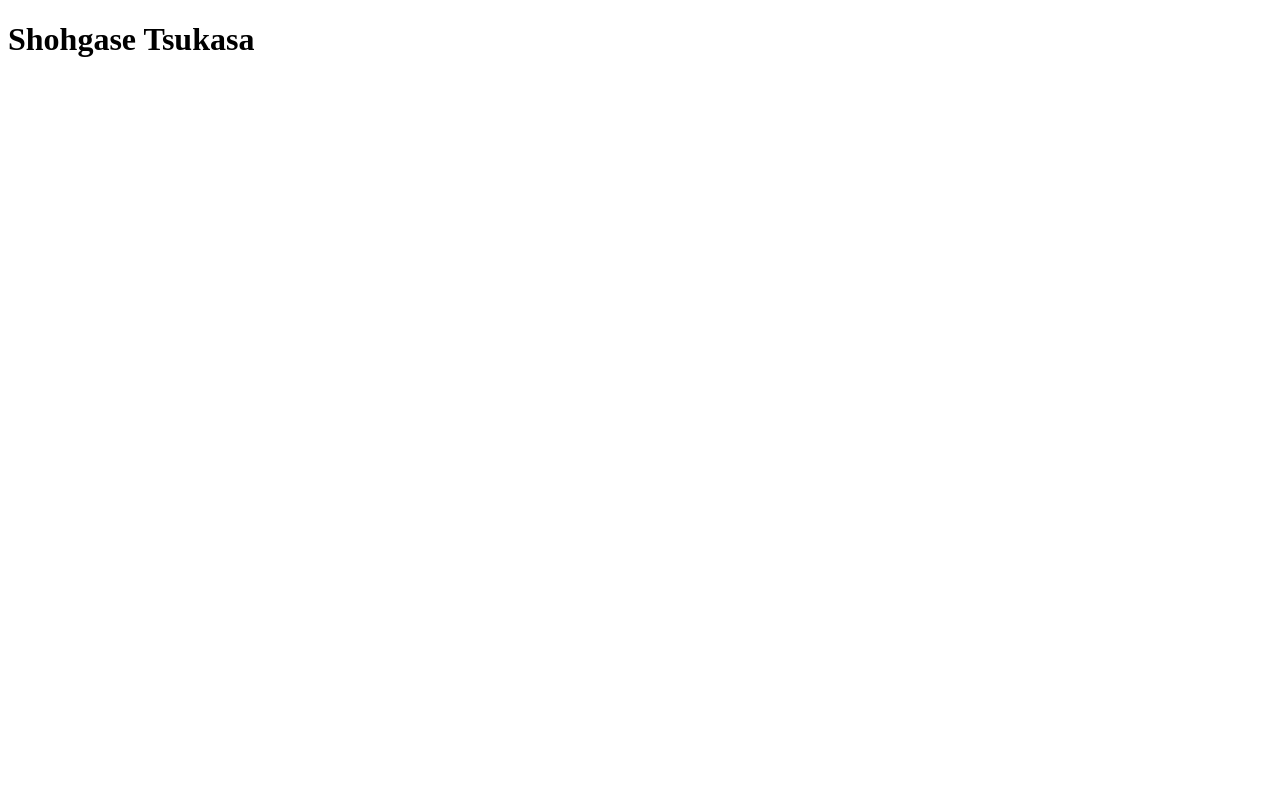
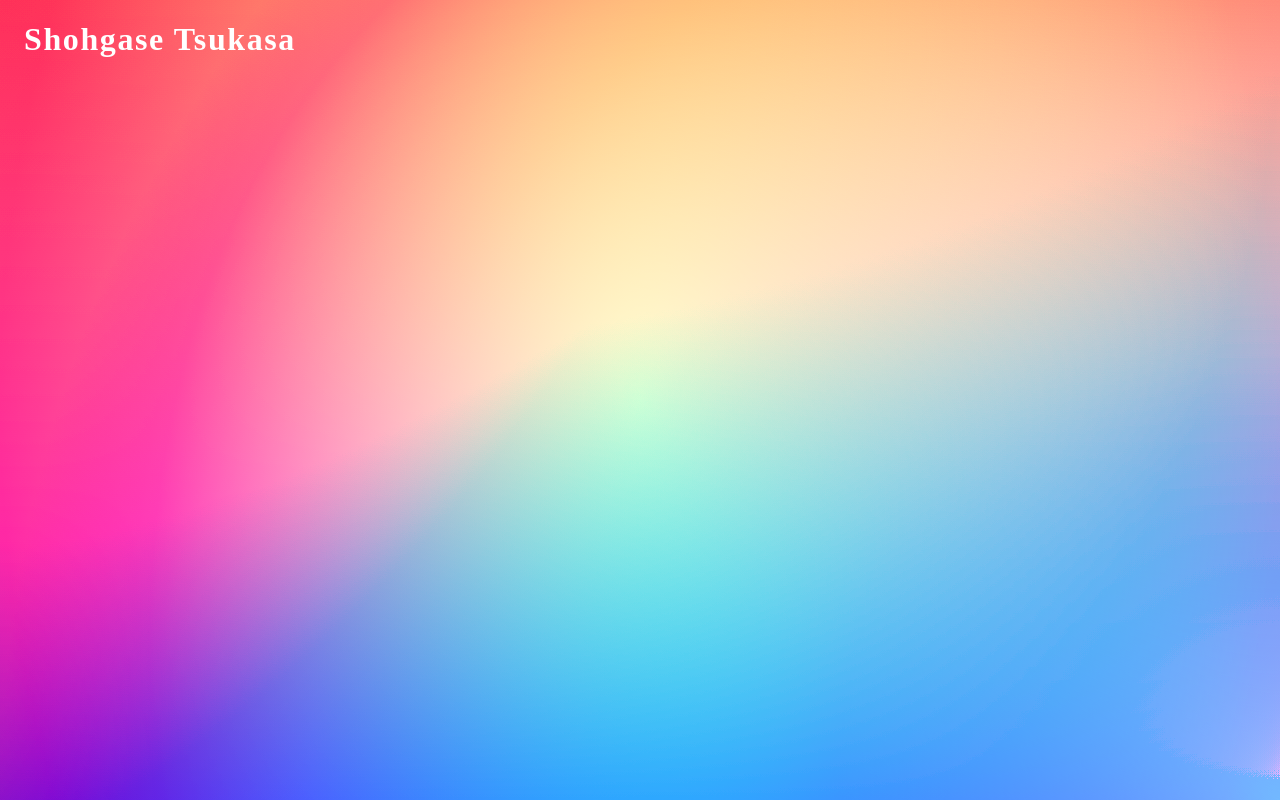
Before and after one commit to shohgase/shohgase.github.io, a plain HTML site: page index.html in a window 1280 px wide. Drawn offline with Linux system fonts and the light colour scheme.

Commit message:
add background-color

```diff
--- a/index.html
+++ b/index.html
@@ -5,6 +5,20 @@
   <meta name="viewport" content="width=device-width, initial-scale=1.0">
   <meta http-equiv="X-UA-Compatible" content="ie=edge">
   <title>TOP</title>
+  <style>
+    html {
+      height: 100%;
+      background: radial-gradient(50% 123.47% at 50% 50%, #00FF94 0%, #720059 100%), linear-gradient(121.28deg, #669600 0%, #FF0000 100%), linear-gradient(360deg, #0029FF 0%, #8FFF00 100%), radial-gradient(100% 164.72% at 100% 100%, #6100FF 0%, #00FF57 100%), radial-gradient(100% 148.07% at 0% 0%, #FFF500 0%, #51D500 100%);
+      background-blend-mode: screen, color-dodge, overlay, difference, normal;
+    }
+    body {
+      padding: 0 1rem;
+    }
+    h1 {
+      color: #fff;
+      letter-spacing: .1rem;
+    }
+  </style>
 </head>
 <body>
   <h1>Shohgase Tsukasa</h1>
```
